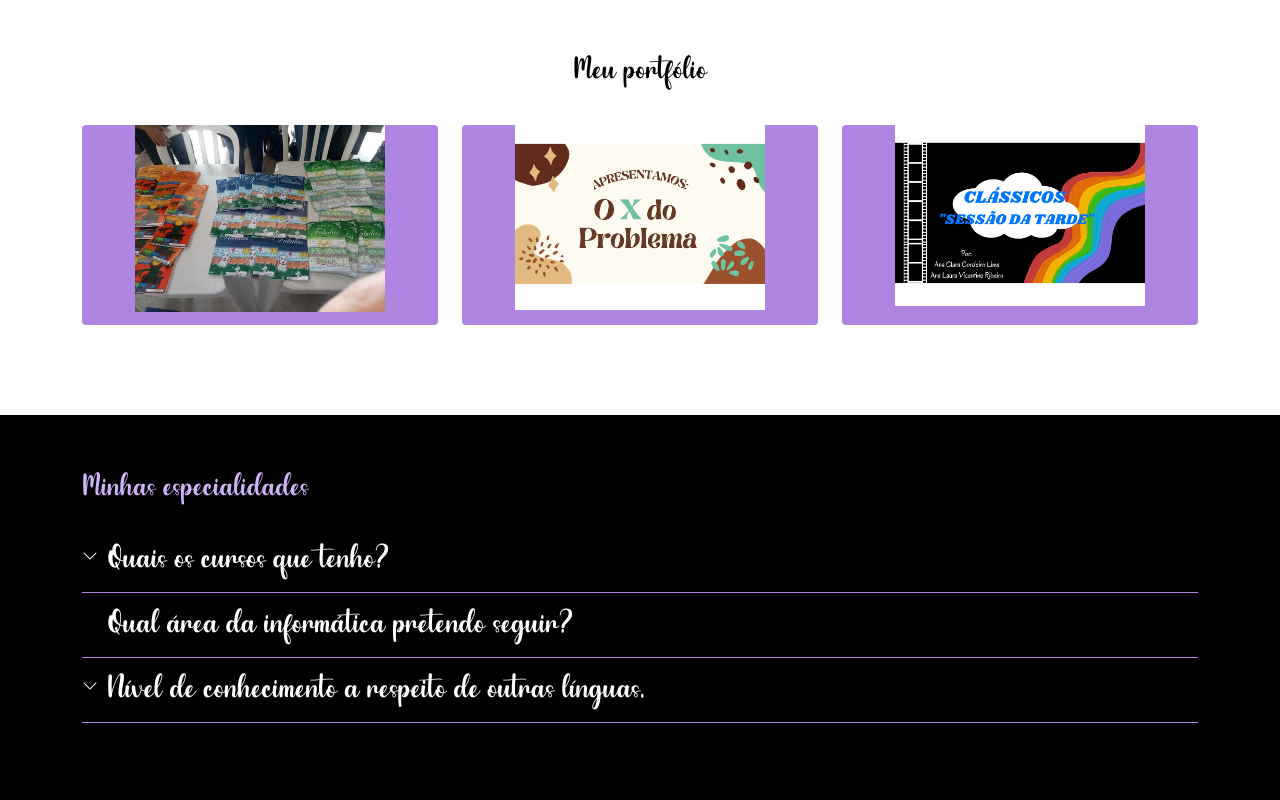
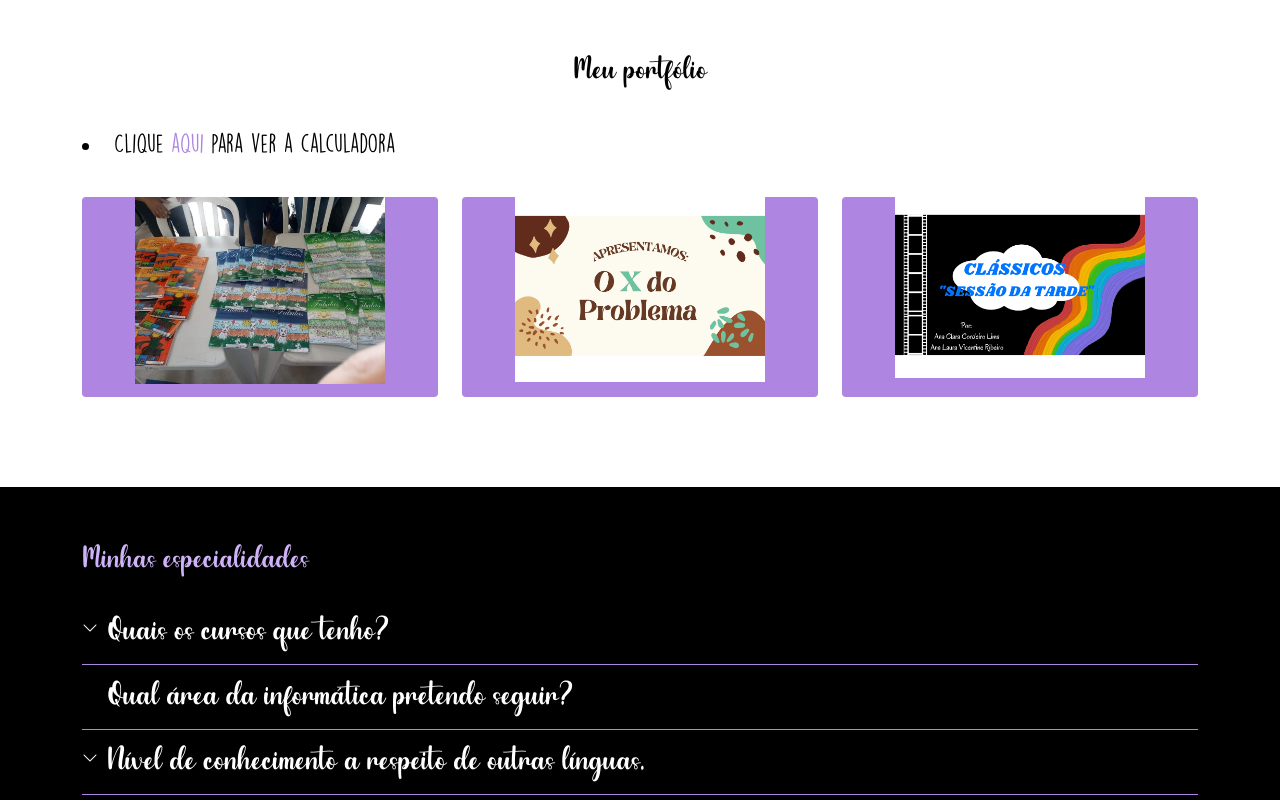
Before and after one commit to anavicentine/curriculo_ana, a plain HTML site: page index.html in a window 1280 px wide. Shown: the part 2200-3000 px from the top of the page. Drawn offline with Linux system fonts and the light colour scheme; a script that the page names is missing.

Commit message:
Add files via upload

```diff
--- a/index.html
+++ b/index.html
@@ -152,6 +152,9 @@
           <h2>Meu portfólio</h2>
         </div>
 
+        <li>Clique <a href="https://anavicentine.github.io/calculadora/" >aqui</a> para ver a calculadora</li>
+        <br>
+
 
         <div class="row portfolio-container">
 
@@ -193,6 +196,8 @@
               </div>
             </div>
           </div>
+
+
 
 
       </div>
```
